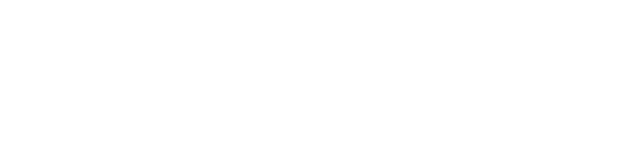
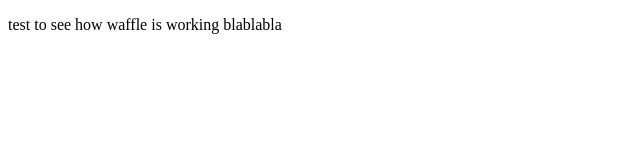
Before and after one commit to waffle-iron/testing-waffle-io, a plain HTML site: page index.html in a window 1280 px wide. Shown: the whole page, without its empty margins (0-640 px from the left). Drawn offline with Linux system fonts and the light colour scheme.

Commit message:
testing waffle

```diff
--- a/index.html
+++ b/index.html
@@ -7,6 +7,6 @@
     <title>Document</title>
 </head>
 <body>
-
+    <p>test to see how waffle is working blablabla</p>
 </body>
 </html>
```
